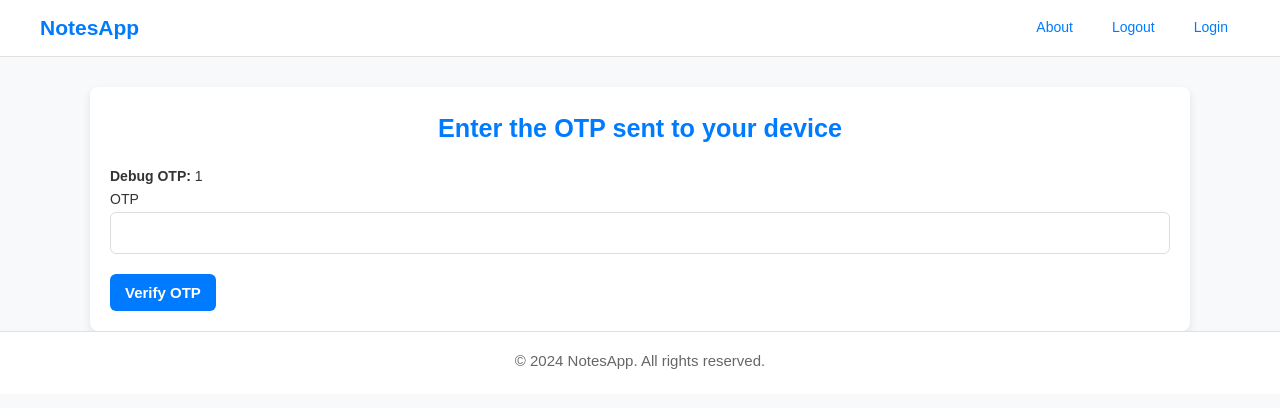
After one commit to Cyberwire666/secure-software-development, a PHP site: page /php/verify_otp.php in a window 1280 px wide. The commit adds this page. Shown: the top 408 px of the page. Run offline with PHP 8.4, Linux system fonts and the light colour scheme; a user stored in the database is signed in.

```diff
--- /dev/null
+++ b/secure_project/php/verify_otp.php
@@ -0,0 +1,84 @@
+<?php
+// verify_otp.php
+
+// Start session to access session data
+session_start();
+
+require_once 'jwt.php';
+
+// Ensure OTP exists in session
+if (!isset($_SESSION['otp']) || !isset($_SESSION['otp_time'])) {
+    // Redirect to login if OTP isn't set
+    header("Location: login.php");
+    exit();
+}
+
+// Check if OTP is expired
+$otp_expiration = 300; // 5 minutes in seconds
+if (time() - $_SESSION['otp_time'] > $otp_expiration) {
+    unset($_SESSION['otp'], $_SESSION['otp_time']); // Clear OTP session
+    $error_message = "OTP expired. Please log in again.";
+    header("Location: login.php?error=" . urlencode($error_message));
+    exit();
+}
+
+// Check if the form was submitted
+if ($_SERVER['REQUEST_METHOD'] === 'POST') {
+    // Retrieve OTP from user input
+    $user_otp = trim($_POST['otp']);
+
+    // Validate OTP
+    if ($user_otp == $_SESSION['otp']) {
+        // OTP is correct, allow login
+        $token = createJWT(['user_id' => $_SESSION['user_id'], 'username' => $_SESSION['username']]);
+        $_SESSION['token'] = $token;
+
+        // Clear OTP session variables after successful verification
+        unset($_SESSION['otp'], $_SESSION['otp_time']);
+
+        header("Location: notes.php"); // Redirect to notes page
+        exit();
+    } else {
+        $error_message = "Invalid OTP. Please try again.";
+    }
+}
+?>
+
+<!DOCTYPE html>
+<html lang="en">
+<head>
+    <meta charset="UTF-8">
+    <meta name="viewport" content="width=device-width, initial-scale=1.0">
+    <title>Verify OTP - Notes App</title>
+    <link rel="stylesheet" href="../css/style.css"> <!-- Link to CSS file -->
+</head>
+<body>
+
+<?php include('../templates/header.php'); // Include header ?>
+
+<div class="container">
+    <h2>Enter the OTP sent to your device</h2>
+
+    <!-- Show error message if there is one -->
+    <?php if (isset($error_message)): ?>
+        <div class="error-message"><?php echo $error_message; ?></div>
+    <?php endif; ?>
+
+    <!-- Display the OTP for testing or development purposes -->
+    <div class="debug-message">
+        <strong>Debug OTP:</strong> <?php echo htmlspecialchars($_SESSION['otp']); ?>
+    </div>
+
+    <!-- OTP input form -->
+    <form method="POST" action="verify_otp.php">
+        <label for="otp">OTP</label>
+        <input type="text" name="otp" id="otp" required> <!-- OTP input field -->
+
+        <button type="submit" class="btn btn-primary">Verify OTP</button> <!-- Submit button -->
+    </form>
+</div>
+
+<?php include('../templates/footer.php'); // Include footer ?>
+
+</body>
+</html>
```
Also changed, not shown: secure_project/php/login.php (+31 -7 lines), secure_project/php/otp.php (deleted, +0 -45 lines).
